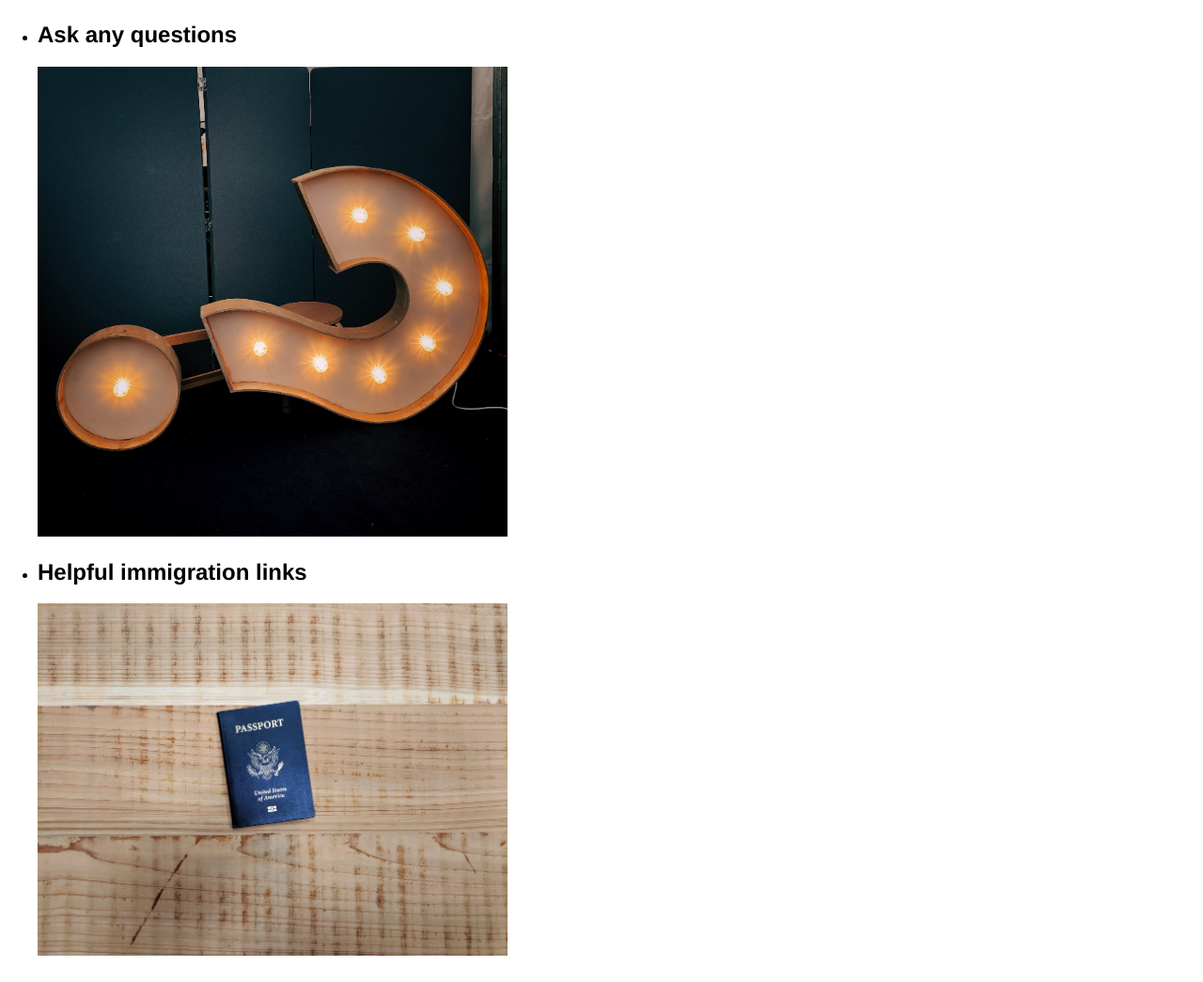
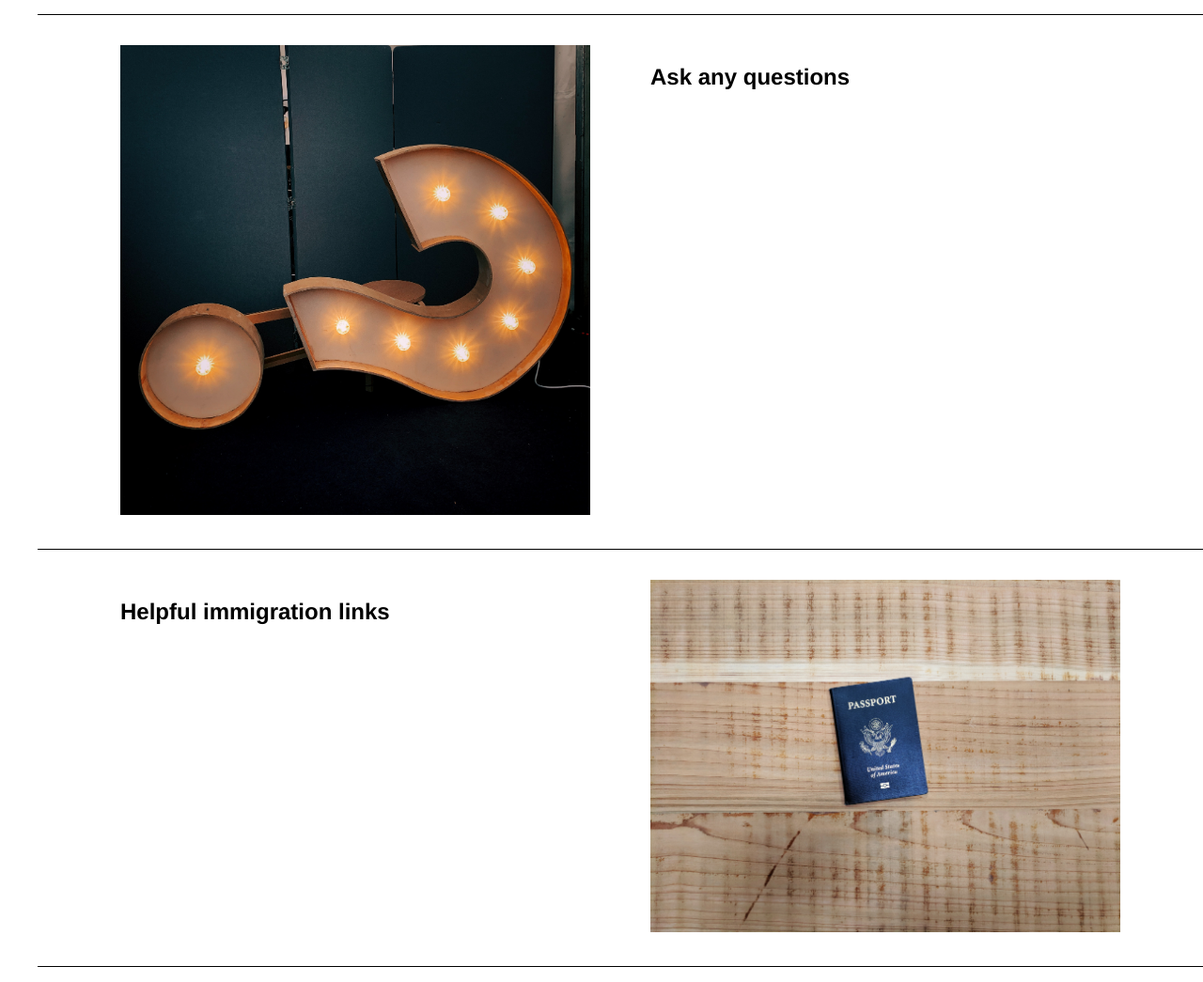
Before and after one commit to liyaSileshi/diaspora, a Django app: page / in a window 1280 px wide. Shown: the part 764-1809 px from the top of the page at 94% size. Before the commit the page ends 1781 px from the top, so only its background shows below. Run offline with Django 3.2, Linux system fonts and the light colour scheme.

Commit message:
added more features

```diff
--- a/home/templates/home/index.html
+++ b/home/templates/home/index.html
@@ -1,6 +1,6 @@
 {% extends "base.html" %}
 {% block content %}
-<section class='history'>
+<section class='features'>
     <ul>
       <li>
         <div>
@@ -23,6 +23,7 @@
             {% if user.is_authenticated %}
                 <a href="{% url 'question-list-page' %}" class="btn btn-danger ml-2">Click to see questions and ask</a>
             {% endif %}
+          </div>
           <div>
             <img src="{% static 'home/images/questions.jpg' %}" alt='QnA' width='500' height=auto>
           </div>
--- a/static/css/styles.css
+++ b/static/css/styles.css
@@ -31,3 +31,24 @@ nav a{
     font-size: 3em;
     padding-left: 14em;
 }
+
+.features> ul > li{
+    display: flex;
+    flex-direction: row;
+    justify-content: center;
+    align-items: flex-start;
+    border-bottom: solid black 1px;
+  }
+
+  .features > ul > li:nth-child(2n){
+    flex-direction: row-reverse;
+  }
+
+  .features > ul > li > div {
+    margin: 2em ;
+    width: 500px
+  }
+
+  .history li h2 {
+    margin: 0;
+  }
```
Also changed, not shown: db.sqlite3.
